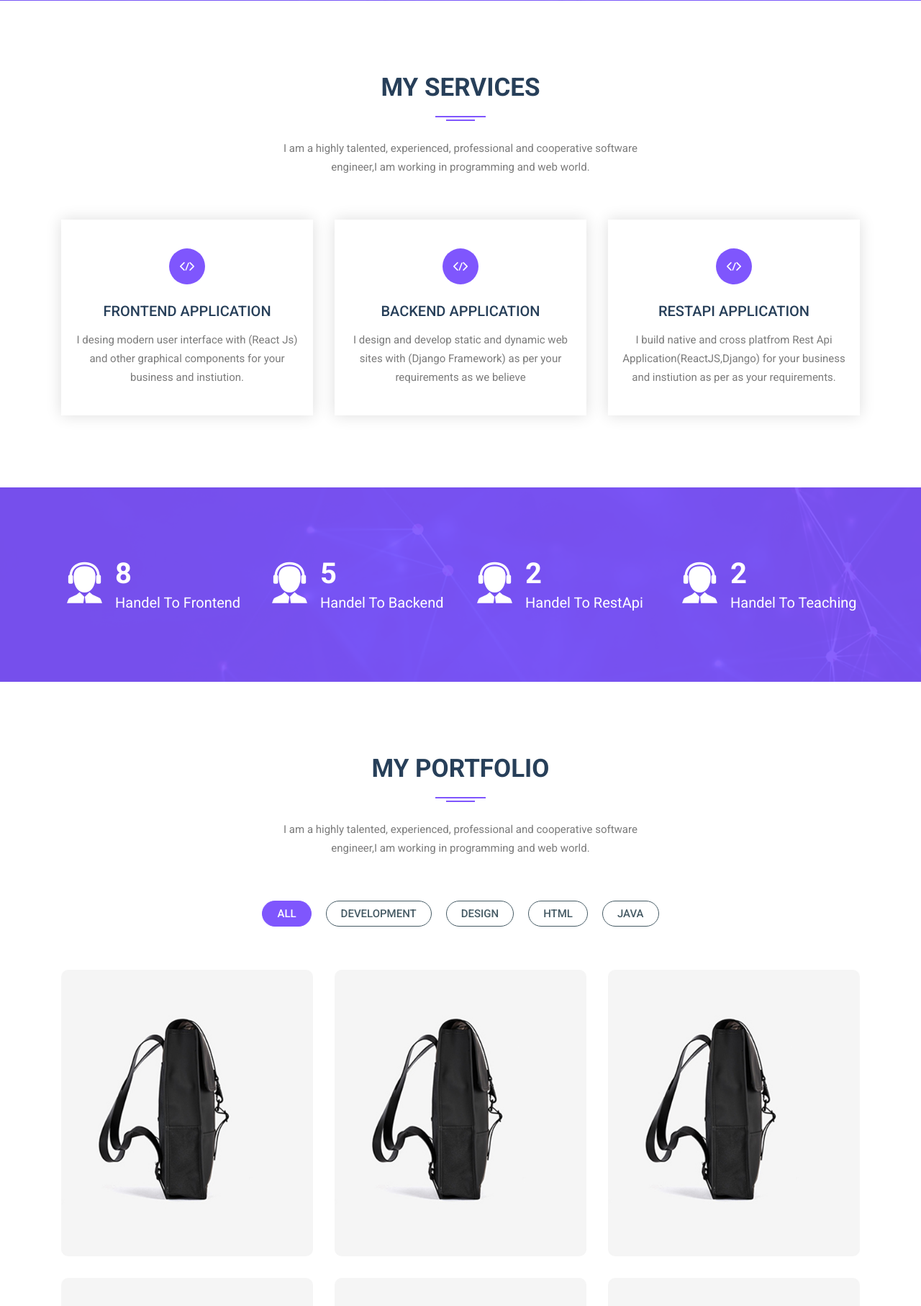
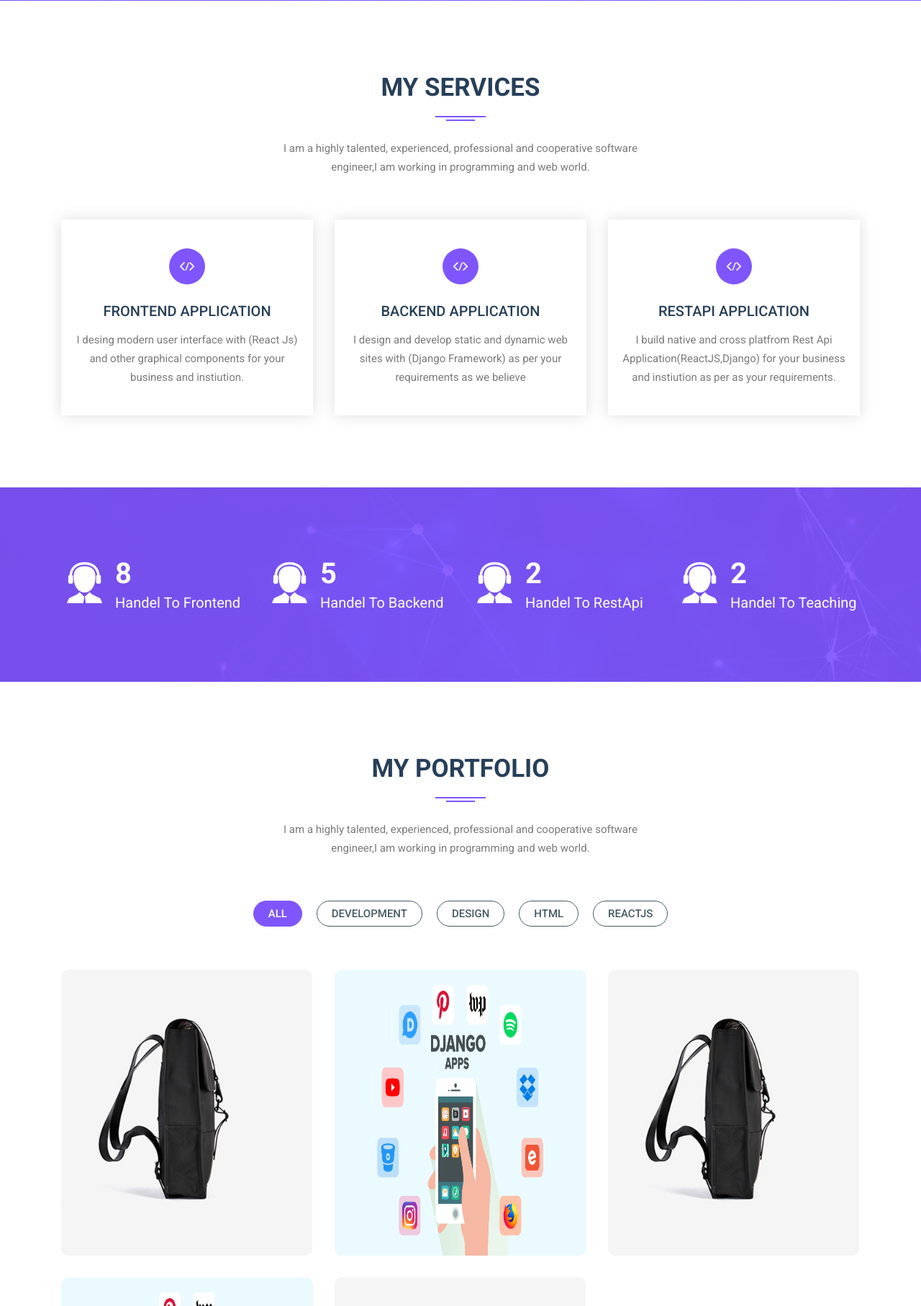
Before and after one commit to MuhummadJISHOHAG/Dynamic_Django_Portfolio, a Django app: page / in a window 1280 px wide. Shown: the part 2266-4080 px from the top of the page at 72% size. Run offline with Django 3.2, Linux system fonts and the light colour scheme; data comes from the database, SQL or seed files in the repository; both versions use the stored data as it was after the commit; some libraries are stand-ins or nearby versions.

Commit message:
Alhamdulillah I Have completed This Projects

```diff
--- a/portfolio/models.py
+++ b/portfolio/models.py
@@ -19,6 +19,7 @@ class AboutModel(models.Model):
     age=models.IntegerField(default=20)
     job_title=models.CharField(max_length=200)
     location=models.CharField(max_length=200)
+    cv=models.FileField(upload_to='About/')
 
     def __str__(self):
         return self.name
--- a/portfolio/templates/contact.html
+++ /dev/null
@@ -1,33 +0,0 @@
-{% extends 'base.html' %}
-{% load static %}
-{% load bootstrap4 %}
-
-    {% block body %}
-
-       <!-- Contact form section -->
-        <section id="contact" class="contact-section ptb-100">
-            <div class="container">
-                <div class="section-title">
-                    <h2>Contact Us</h2>
-                    <p>I am a highly talented, experienced, professional and cooperative software engineer,I am working in programming and web world.</p>
-                </div>
-
-                <div class="contact-form">
-                    <form method="POST">
-
-                        {% csrf_token %}
-                        {% bootstrap_form form %}
-                        {% buttons %}
-
-                            <button type="submit" class="btn send-btn">Send Message</button>
-
-                        {% endbuttons %}
-
-
-                    </form>
-                </div>
-            </div>
-        </section>
-        <!-- End Contact form section -->
-
-    {% endblock body %}
--- a/portfolio/templates/index.html
+++ b/portfolio/templates/index.html
@@ -158,115 +157,46 @@
                 </div>
 
                 <ul class="portfolio-menu">
-                    <li class="filter" data-filter="all">All</li>
-                    <li class="filter" data-filter=".development">DEVELOPMENT</li>
-                    <li class="filter" data-filter=".design">Design</li>
-                    <li class="filter" data-filter=".html">HTML</li>
-                    <li class="filter" data-filter=".java">Java</li>
+
+                    {% for portfolioCategory in portfolioCategoryAll %}
+
+                        {% if portfolioCategory.name == 'all' %}
+                            <li class="filter active" data-filter="{{portfolioCategory.name}}">{{portfolioCategory.name}}</li>
+                            {% else %}
+                                <li class="filter" data-filter=".{{portfolioCategory.name}}">{{portfolioCategory.name}}</li>
+                        {% endif %}
+
+                    {% endfor %}
                 </ul>
 
                 <div id="Container" class="row">
-                    <div class="col-sm-6 col-lg-4 mix development">
+
+                     {% for portfolioCategory in portfolioCategoryAll %}
+                        {% if portfolioCategory.name == 'all' %}
+                            {% else %}
+                                {% for portfolio in portfolioAll %}
+                                    {% if portfolio.category.name == portfolioCategory.name %}
+                                        <div class="col-sm-6 col-lg-4 mix {{portfolioCategory.name}}">
                                             <div class="single-portfolio">
-                            <img src="assets/img/portfolio/1.jpg" alt="Portfolio Image">
+                                                <img style="height:397px" src="{{portfolio.portfolio_image.url}}" alt="Portfolio Image">
                                                 <div class="portfolio-hover">
                                                     <div class="d-table">
                                                         <div class="d-table-cell">
-                                        <a href="#">
+                                                            <a href="https://themanifest.com/software-development/python-django/companies" target="_blank" >
                                                                 <i class="icofont-search"></i>
                                                             </a>
-                                        <h3>Logo Design</h3>
-                                        <p>Designer</p>
+                                                            <h3>{{portfolio.title}}</h3>
+                                                            <p>{{portfolio.profession}}</p>
                                                         </div>
                                                     </div>
                                                 </div>
                                             </div>
                                         </div>
+                                    {% endif %}
+                                {% endfor %}
+                        {% endif %}
+                    {% endfor %}
 
-                    <div class="col-sm-6 col-lg-4 mix design">
-                        <div class="single-portfolio">
-                            <img src="assets/img/portfolio/1.jpg" alt="Portfolio Image">
-                            <div class="portfolio-hover">
-                                <div class="d-table">
-                                    <div class="d-table-cell">
-                                        <a href="#">
-                                            <i class="icofont-search"></i>
-                                        </a>
-                                        <h3>Logo Design</h3>
-                                        <p>Designer</p>
-                                    </div>
-                                </div>
-                            </div>
-                        </div>
-                    </div>
-
-                    <div class="col-sm-6 col-lg-4 mix html">
-                        <div class="single-portfolio">
-                            <img src="assets/img/portfolio/1.jpg" alt="Portfolio Image">
-                            <div class="portfolio-hover">
-                                <div class="d-table">
-                                    <div class="d-table-cell">
-                                        <a href="#">
-                                            <i class="icofont-search"></i>
-                                        </a>
-                                        <h3>Logo Design</h3>
-                                        <p>Designer</p>
-                                    </div>
-                                </div>
-                            </div>
-                        </div>
-                    </div>
-
-                    <div class="col-sm-6 col-lg-4 mix java">
-                        <div class="single-portfolio">
-                            <img src="assets/img/portfolio/1.jpg" alt="Portfolio Image">
-                            <div class="portfolio-hover">
-                                <div class="d-table">
-                                    <div class="d-table-cell">
-                                        <a href="#">
-                                            <i class="icofont-search"></i>
-                                        </a>
-                                        <h3>Logo Design</h3>
-                                        <p>Designer</p>
-                                    </div>
-                                </div>
-                            </div>
-                        </div>
-                    </div>
-
-                    <div class="col-sm-6 col-lg-4 mix development">
-                        <div class="single-portfolio">
-                            <img src="assets/img/portfolio/1.jpg" alt="Portfolio Image">
-                            <div class="portfolio-hover">
-                                <div class="d-table">
-                                    <div class="d-table-cell">
-                                        <a href="#">
-                                            <i class="icofont-search"></i>
-                                        </a>
-                                        <h3>Logo Design</h3>
-                                        <p>Designer</p>
-                                    </div>
-                                </div>
-                            </div>
-                        </div>
-                    </div>
-
-                    <div class="col-sm-6 col-lg-4 mix design">
-                        <div class="single-portfolio">
-                            <img src="assets/img/portfolio/1.jpg" alt="Portfolio Image">
-                            <div class="portfolio-hover">
-                                <div class="d-table">
-                                    <div class="d-table-cell">
-                                        <a href="#">
-                                            <i class="icofont-search"></i>
-                                        </a>
-                                        <h3>Logo Design</h3>
-                                        <p>Designer</p>
-                                    </div>
-                                </div>
-                            </div>
-                        </div>
-                    </div>
                 </div>
             </div>
         </section>
--- a/portfolio/urls.py
+++ b/portfolio/urls.py
@@ -6,6 +6,5 @@ app_name='portfolio'
 
 urlpatterns = [
     path('',views.index,name="IndexPage"),
-    path('contact/',views.contact,name="ContactPage"),
     path('success/' , views.send_success , name='send_success'),
 ]
--- a/portfolio/views.py
+++ b/portfolio/views.py
@@ -21,31 +21,38 @@ from .forms import ContactForms
 # Create your views here.
 
 def index(request):
+
+    # Home Section
     homeAll=HomeModel.objects.all()
+
+    # About Section
     aboutAll=AboutModel.objects.get()
+
+    # Skill Section
     skillAll=SkillModel.objects.all()
+
+    # Service Section
     serviceAll=ServicesModel.objects.all()
+
+    # Count Section
     handelAll=HandelModel.objects.all()
+
+    # Portfolio Section
+    portfolioAll=PortfolioModel.objects.all()
+    portfolioCategoryAll=PortfolioCategoryModel.objects.all()
+
+    # Client Section
     clientAll=ClientModel.objects.all()
+
+    # Team Section
     teamAll=TeamModel.objects.all()
+
+    # Brand Section
     brandAll=CompamyBrandModel.objects.all()
+
+    # Blog Section
     blogAll=BlogModel.objects.all()
 
-    content={
-        'homeAll':homeAll,
-        'aboutAll':aboutAll,
-        'skillAll':skillAll,
-        'serviceAll':serviceAll,
-        'handelAll':handelAll,
-        'clientAll':clientAll,
-        'teamAll':teamAll,
-        'brandAll':brandAll,
-        'blogAll':blogAll
-    }
-    return render(request,'index.html',content)
-
-
-def contact(request):
 
     if request.method=='POST':
         form=ContactForms(request.POST)
@@ -69,11 +76,23 @@ def contact(request):
     else:
         form=ContactForms()
 
+
     content={
+        'homeAll':homeAll,
+        'aboutAll':aboutAll,
+        'skillAll':skillAll,
+        'serviceAll':serviceAll,
+        'handelAll':handelAll,
+        'portfolioAll':portfolioAll,
+        'portfolioCategoryAll':portfolioCategoryAll,
+        'clientAll':clientAll,
+        'teamAll':teamAll,
+        'brandAll':brandAll,
+        'blogAll':blogAll,
         'form':form
     }
+    return render(request,'index.html',content)
 
-    return render(request,'contact.html',content)
 
 def send_success(request):
    return HttpResponse('thanks you for you email ^_^')
--- a/templates/base.html
+++ b/templates/base.html
@@ -34,7 +34,7 @@
         <!-- Navbar -->
         <nav class="navbar fixed-top navbar-expand-md navbar-light">
             <div class="container">
-                <a class="navbar-brand" href="#">
+                <a class="navbar-brand" href="{% url 'portfolio:IndexPage' %}">
                     <img src="{% static 'assets/img/logo.png' %}" alt="Logo">
                 </a>
 
@@ -45,7 +45,7 @@
                 <div class="collapse navbar-collapse" id="navbarSupportedContent">
                     <ul class="navbar-nav ml-auto">
                         <li class="nav-item">
-                            <a class="nav-link" href="#home">Home</a>
+                            <a class="nav-link" href="{% url 'portfolio:IndexPage' %}">Home</a>
                         </li>
                         <li class="nav-item">
                             <a class="nav-link" href="#about">ABOUT</a>
@@ -64,7 +64,7 @@
                             <a class="nav-link" href="#blog">BLOG</a>
                         </li>
                         <li class="nav-item">
-                            <a class="nav-link" href="{% url 'portfolio:ContactPage' %}">CONTACT</a>
+                            <a class="nav-link" href="#contact">CONTACT</a>
                         </li>
                     </ul>
                 </div>
@@ -104,16 +104,16 @@
                 <div class="bottom-footer">
                     <ul>
                         <li>
-                            <a href=""><i class="icofont-facebook"></i></a>
+                            <a href="https://facebook.com" target="_blank"><i class="icofont-facebook"></i></a>
                         </li>
                         <li>
-                            <a href=""><i class="icofont-twitter"></i></a>
+                            <a href="https://twitter.com" target="_blank"><i class="icofont-twitter"></i></a>
                         </li>
                         <li>
-                            <a href=""><i class="icofont-linkedin"></i></a>
+                            <a href="https://linkdin.com" target="_blank"><i class="icofont-linkedin"></i></a>
                         </li>
                         <li>
-                            <a href=""><i class="icofont-google-plus"></i></a>
+                            <a href="https://google.com" target="_blank"><i class="icofont-google-plus"></i></a>
                         </li>
                     </ul>
                     <p>Copyright © 2018 Themes , All Rights Reserved.</p>
```
Also changed, not shown: other parts of portfolio/templates/index.html (+31 -8 lines), db.sqlite3, media/Portfolio/1.jpg (added), media/Portfolio/1_EBbfLP0.jpg (added), media/Portfolio/1_IMs1npU.jpg (added), media/Portfolio/Top-10-Django-Apps-And-Why-Companies-Are-Using-it.png (added), media/Portfolio/Top-10-Django-Apps-And-Why-Companies-Are-Using-it_sACZ66k.png (added), portfolio/migrations/0002_aboutmodel_cv.py (added), 2 other files. Lines whose indentation alone changed are shown as unchanged.
